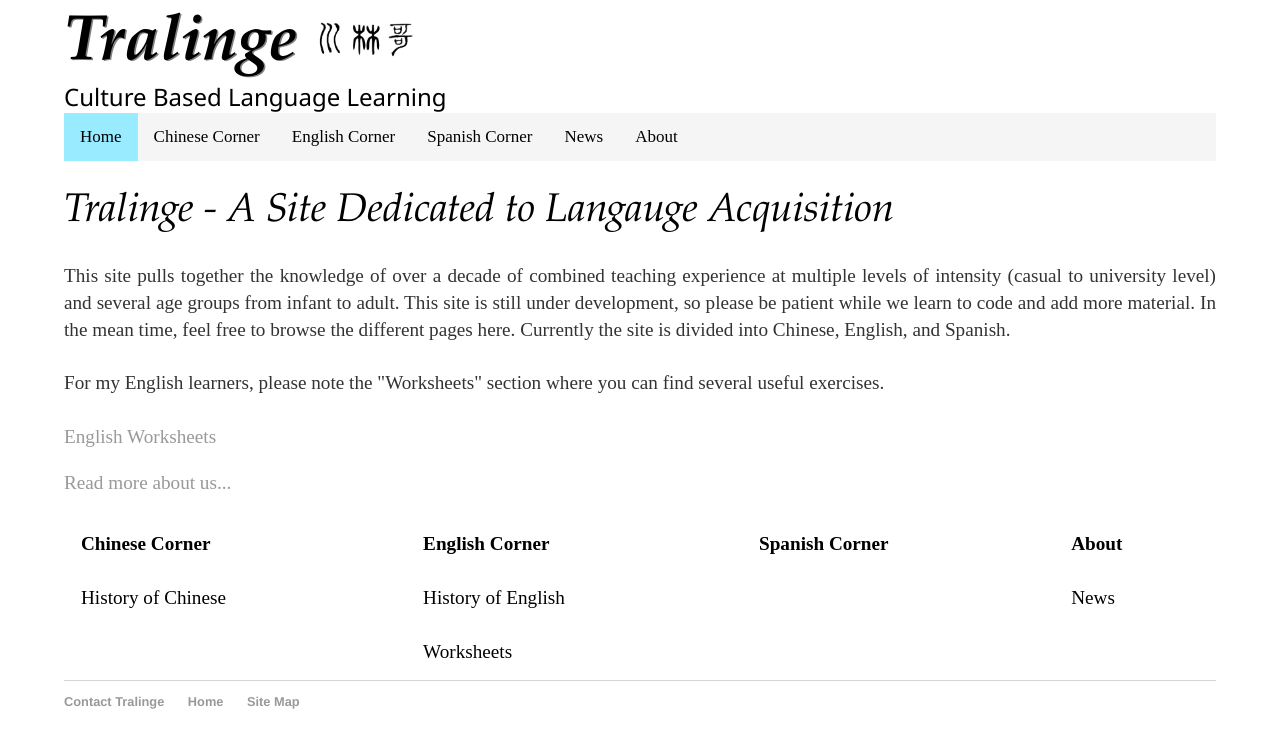
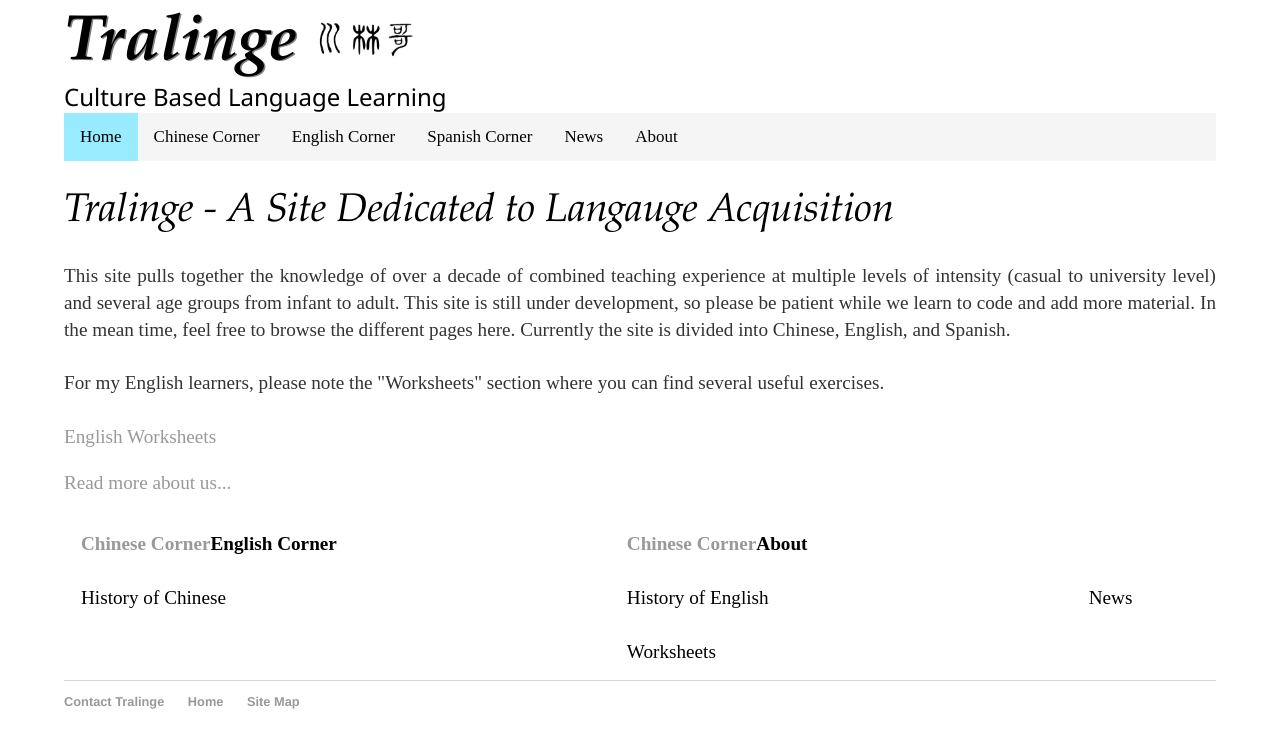
Before and after one commit to Tralinge/tralinge.github.io, a Jekyll site: the page built from index.html, in a window 1280 px wide. Shown: the top 748 px of the page. Built offline with Jekyll 4.4.1, drawn with Linux system fonts in a browser that asks for light colours; some of the changed lines change nothing that is shown.

Commit message:
Update site_index.html

```diff
--- a/_includes/site_index.html
+++ b/_includes/site_index.html
@@ -1,9 +1,9 @@
 <table style="width:100%">
   <tr>
-    <th>Chinese Corner</th>
-    <th>English Corner</th>
-    <th>Spanish Corner</th>
-    <th>About</th>
+    <th><a href="http://www.tralinge.com/chinese_corner>Chinese Corner</a></th>
+    <th><a href="http://www.tralinge.com/english_corner>Chinese Corner</a>English Corner</th>
+    <th><a href="http://www.tralinge.com/spanish_corner>Chinese Corner</a>Spanish Corner</th>
+    <th><a href="http://www.tralinge.com/about>Chinese Corner</a>About</th>
   </tr>
 
   <tr>
```
